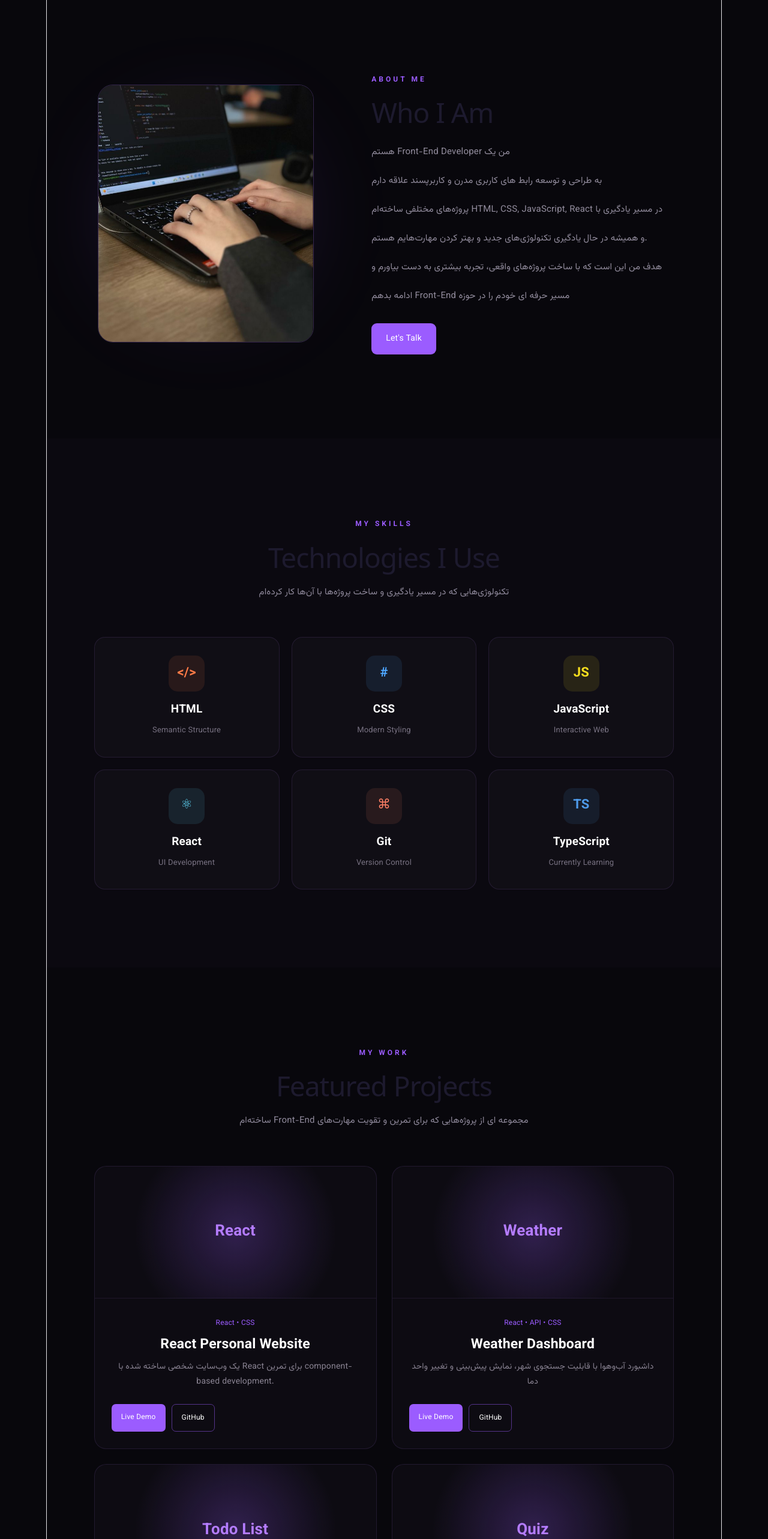
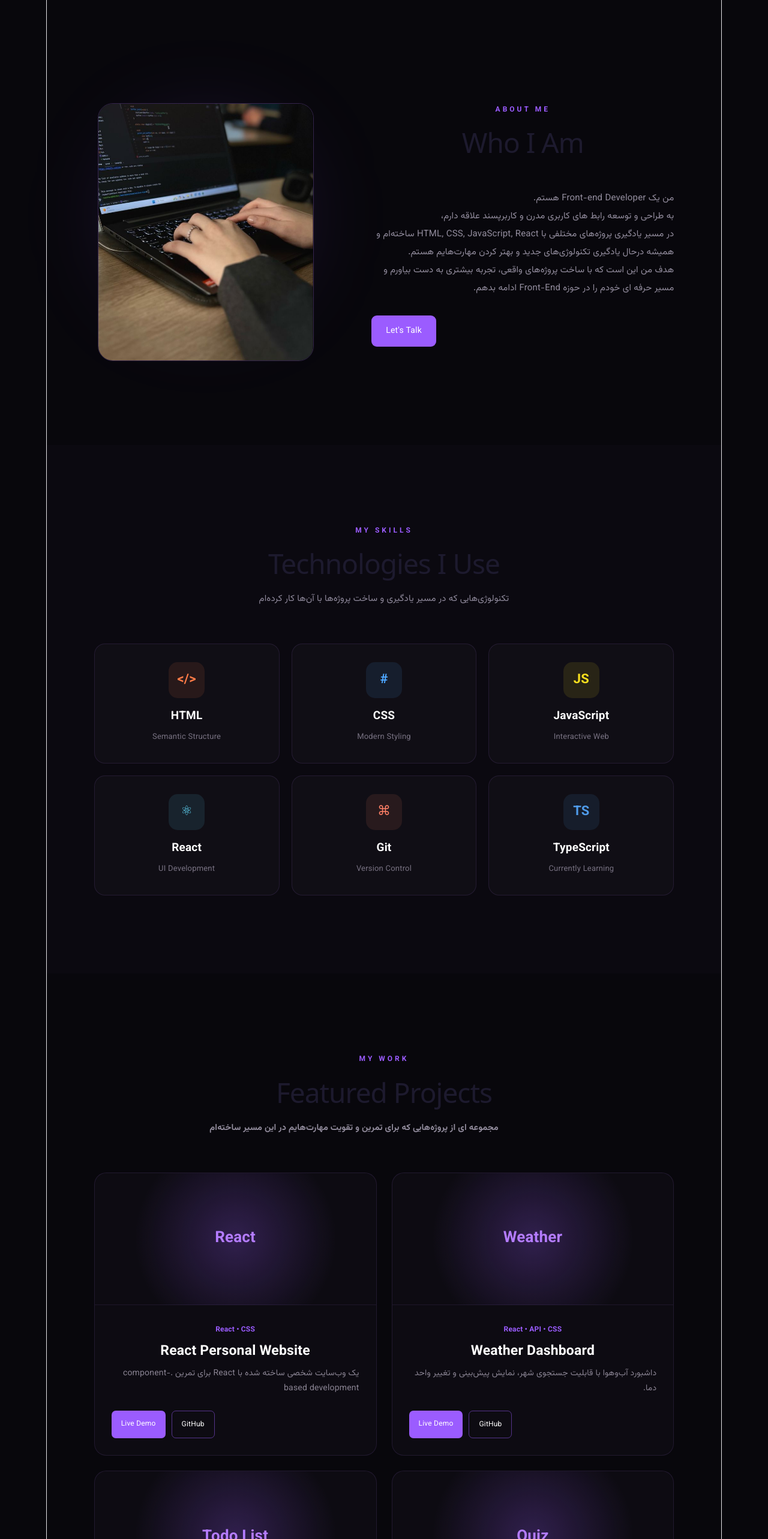
Before and after one commit to my-negar/negar-portfolio, a React (Vite) app in the folder portfolio-site/portfolio-site/: page / in a window 1280 px wide. Shown: the part 820-3386 px from the top of the page at 60% size. Built offline with nearby package versions, Linux system fonts and the light colour scheme.

Commit message:
edit portfolio

```diff
--- a/portfolio-site/portfolio-site/src/App.css
+++ b/portfolio-site/portfolio-site/src/App.css
@@ -14,6 +14,7 @@ body {
   font-family: "Vazirmatn", sans-serif;
   background: #08070c;
   color: #ffffff;
+
 }
 
 a {
@@ -277,6 +278,7 @@ section {
   letter-spacing: 4px;
   font-weight: bold;
   margin-bottom: 14px;
+  text-align: center;
 }
 
 .section-heading h2 {
@@ -338,6 +340,12 @@ section {
   z-index: 1;
 }
 
+
+.about p {
+  direction: rtl;
+  text-align: right;
+}
+
 .about-content {
   text-align: left;
 }
@@ -377,6 +385,7 @@ section {
 
 .h2{
   color: #1d1a2e;
+  text-align: center;
 }
 
 .skill-card {
@@ -458,6 +467,19 @@ section {
   padding: 130px 7%;
 }
 
+.h5{
+  max-width: 600px;
+  color: #938d9e;
+  font-size: 14.5px;
+  line-height: 2;
+  text-align: center;
+}
+
+.projects p {
+  direction: rtl;
+  text-align: right;
+}
+
 .projects-container {
   max-width: 1100px;
   margin: 0 auto;
@@ -565,6 +587,15 @@ section {
   display: flex;
   flex-direction: column;
   gap: 18px;
+}
+
+.resume h3{
+  text-align: center;
+}
+
+.resume p{
+    direction: rtl;
+    text-align: right;
 }
 
 .resume-item {
--- a/portfolio-site/portfolio-site/src/App.jsx
+++ b/portfolio-site/portfolio-site/src/App.jsx
@@ -77,36 +77,26 @@ function App() {
 
   <div className="about-image">
   <div className="about-image-glow"></div>
-
+<br></br><br></br>
   <img
     src={`${import.meta.env.BASE_URL}about.jpg`}
     alt="Negar"
   />
 </div>
 
-    <div className="about-content">
-      <p className="section-label">ABOUT ME</p>
+    <div className="about-content"><br></br>
+      <h3 className="section-label">ABOUT ME</h3>
 
-      <h2 className="h2">Who I Am</h2>
+      <h2 className="h2">Who I Am</h2><br></br>
 
-      <p>هستم Front-End Developer من یک </p>
-      <p> به طراحی و توسعه رابط های کاربری مدرن و کاربرپسند علاقه دارم</p>
-
-      <p>
-       پروژه‌های مختلفی ساخته‌ام  HTML, CSS, JavaScript, React در مسیر یادگیری  با
-       </p>
-
-        <p>
-      و همیشه در حال یادگیری
-        تکنولوژی‌های جدید و بهتر کردن مهارت‌هایم هستم.
+      <p> من یک Front-end Developer هستم.<br></br>
+       به طراحی و توسعه رابط های کاربری مدرن و کاربرپسند علاقه دارم،<br></br>
+        در مسیر یادگیری پروژه‌های مختلفی با HTML, CSS, JavaScript, React
+        ساخته‌ام و همیشه درحال یادگیری تکنولوژی‌های جدید و بهتر کردن مهارت‌هایم هستم.  <br></br>
+        هدف من این است که با ساخت پروژه‌های واقعی، تجربه بیشتری به دست بیاورم و مسیر حرفه ای خودم را در حوزه Front-End ادامه بدهم.
       </p>
 
-      <p>
-        هدف من این است که با ساخت پروژه‌های واقعی، تجربه
-        بیشتری به دست بیاورم و
-        </p>
 
-        <p>ادامه بدهم Front-End مسیر حرفه ای خودم را در حوزه</p>
 
       <a href="#contact" className="primary-button">
         Let's Talk
@@ -197,11 +187,11 @@ function App() {
         {/*  PROJECTS  */}
         <section className="projects" id="projects">
           <div className="section-heading">
-            <p className="section-label">MY WORK</p>
+            <h3 className="section-label">MY WORK</h3>
 
             <h2 className="h2">Featured Projects</h2>
 
-            <p> ساخته‌ام Front-End مجموعه ای از پروژه‌هایی که برای تمرین و تقویت مهارت‌های </p>
+            <h6 className="h5">  مجموعه ای از پروژه‌هایی که برای تمرین و تقویت مهارت‌هایم در این مسیر ساخته‌ام </h6>
           </div>
 
 
@@ -216,15 +206,15 @@ function App() {
               </div>
 
               <div className="project-content">
-                <p className="project-tech">
+                <h4 className="project-tech">
                   React • CSS
-                </p>
+                </h4>
 
                 <h3>React Personal Website</h3>
 
                 <p>
                   یک وب‌سایت شخصی ساخته شده با React برای تمرین
-                  component-based development.
+                  .component-based development
                 </p>
 
                 <div className="project-links">
@@ -250,15 +240,15 @@ function App() {
               </div>
 
               <div className="project-content">
-                <p className="project-tech">
+                <h4 className="project-tech">
                   React • API • CSS
-                </p>
+                </h4>
 
                 <h3>Weather Dashboard</h3>
 
                 <p>
                   داشبورد آب‌وهوا با قابلیت جستجوی شهر، نمایش
-                  پیش‌بینی و تغییر واحد دما
+                  پیش‌بینی و تغییر واحد دما.
                 </p>
 
                 <div className="project-links">
@@ -287,15 +277,15 @@ function App() {
               </div>
 
               <div className="project-content">
-                <p className="project-tech">
+                <h4 className="project-tech">
                   HTML • CSS • JavaScript
-                </p>
+                </h4>
 
                 <h3>Todo List</h3>
 
                 <p>
                   اپلیکیشن مدیریت کارها برای اضافه کردن و مدیریت
-                 JavaScript وظایف روزانه با
+                   وظایف روزانه با JavaScript.
                 </p>
 
                 <div className="project-links">
@@ -324,17 +314,14 @@ function App() {
               </div>
 
               <div className="project-content">
-                <p className="project-tech">
+                <h4 className="project-tech">
                   HTML • CSS • JavaScript
-                </p>
+                </h4>
 
                 <h3>Quiz App</h3>
 
                 <p>
-                 Quiz of king  این پروژه‌ مشابه اپلیکیشن پرسش و پاسخ
-                </p>
-                <p>
-                  برای مدیریت سوال استفاده شده JavaScript هست و از
+                  این پروژه‌ مشابه اپلیکیشن پرسش و پاسخ Quiz of king هست و از JavaScript برای مدیریت سوال استفاده شده.
                 </p>
 
                 <div className="project-links">
@@ -363,15 +350,15 @@ function App() {
               </div>
 
               <div className="project-content">
-                <p className="project-tech">
+                <h4 className="project-tech">
                   HTML • CSS • JavaScript
-                </p>
+                </h4>
 
                 <h3>Calculator</h3>
 
                 <p>
-                برای JavaScript ماشین حساب تعاملی ساخته شده با
-                 تمرین منطق برنامه‌نویسی
+                  ماشین حساب تعاملی ساخته شده با JavaScript برای
+                 تمرین منطق برنامه‌نویسی.
                 </p>
 
                 <div className="project-links">
@@ -400,15 +387,15 @@ function App() {
               </div>
 
               <div className="project-content">
-                <p className="project-tech">
+                <h4 className="project-tech">
                   HTML • CSS
-                </p>
+                </h4>
 
                 <h3>Login Page</h3>
 
                 <p>
                   یک صفحه ورود ساده و ریسپانسیو با تمرکز روی
-                  طراحی تمیز و تجربه کاربری
+                  طراحی تمیز و تجربه کاربری.
                 </p>
 
                 <div className="project-links">
@@ -437,7 +424,7 @@ function App() {
         {/*  RESUME  */}
         <section className="resume" id="resume">
           <div className="section-heading">
-            <p className="section-label">MY RESUME</p>
+            <h4 className="section-label">MY RESUME</h4>
             <h2 className="h2">My Journey</h2>
           </div>
 
@@ -450,8 +437,7 @@ function App() {
                 <h3>Front-End Development</h3>
 
                 <p>
-                  HTML، CSS، JavaScript و React  ساخت و یادگیری
-                  پروژه‌های مختلف برای تقویت مهارت‌های فرانت‌اند
+                       ساخت و یادگیری پروژه‌های مختلف با استفاده از HTML, CSS, JavaScript, React برای تقویت مهارت‌های فرانت‌اند
                 </p>
               </div>
             </div>
@@ -463,7 +449,7 @@ function App() {
               <div>
                 <h3>Hands-on Projects</h3>
 
-                <p> :ساخت پروژه‌هایی مانند </p><p> Weather Dashboard،Todo List، Quiz، Calculator و Login Page, Dark/light mood.
+                <p> ساخت پروژه‌هایی مانند: Weather Dashboard،Todo List، Quiz، Calculator و Login Page, Dark/light mood
                 </p>
               </div>
             </div>
@@ -476,9 +462,9 @@ function App() {
                 <h3>Continuous Learning</h3>
 
                 <p>
-                 Front-End ادامه یادگیری و توسعه مهارت‌ها برای ورود به
-                  بازار کار
-                </p>
+                به‌صورت مستمر در حال تقویت مهارت‌هایم در JavaScript، React، TypeScript و توسعه مدرن Front-End هستم.
+
+                   </p>
               </div>
             </div>
 
@@ -504,7 +490,7 @@ function App() {
 
             <p>
               برای فرصت‌های کاری، کارآموزی یا همکاری می‌توانید
-              از طریق راه‌های ارتباطی زیر با من در تماس باشید
+             از طریق راه‌های ارتباطی زیر با من در تماس باشید
             </p>
           </div>
 
```
